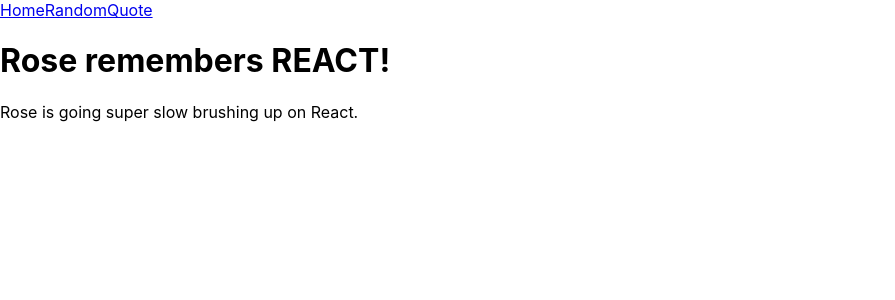
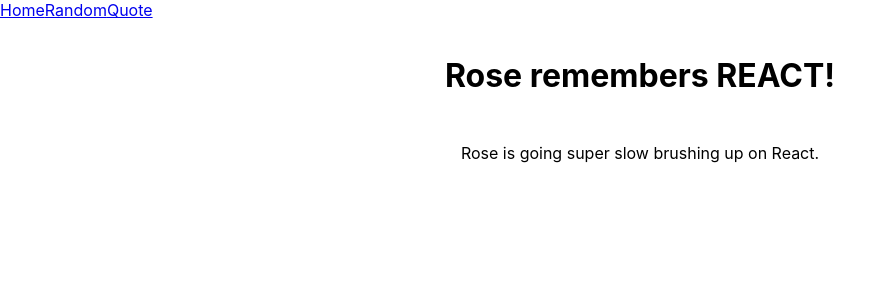
Before and after one commit to roselandroche/mar2021, a React (Create React App) app in the folder practice-js/: page /random in a window 1280 px wide. Shown: the top 300 px of the page, without its empty margins (0-895 px from the left). Built offline with nearby package versions, Linux system fonts and the light colour scheme.

Commit message:
Used styled components in Random.js

```diff
--- a/practice-js/src/components/Random.js
+++ b/practice-js/src/components/Random.js
@@ -1,10 +1,25 @@
-import React from 'react'
+import React from 'react';
+import styled from 'styled-components';
+
+const Title = styled.h1`
+    margin: 0 auto;
+    width: 50%;
+    text-align: center;
+    padding: 36px 24px;
+`;
+
+const SubTitle = styled.p`
+    margin: 0 auto;
+    width: 75%;
+    text-align: center;
+    padding: 12px 36px;
+`;
 
 function Random(props) {
     return (
         <div>
-            <h1>{props.name} remembers REACT!</h1>
-            <p>{props.name} is going super slow brushing up on React.</p>
+            <Title>{props.name} remembers REACT!</Title>
+            <SubTitle>{props.name} is going super slow brushing up on React.</SubTitle>
         </div>
     )
 }
```
